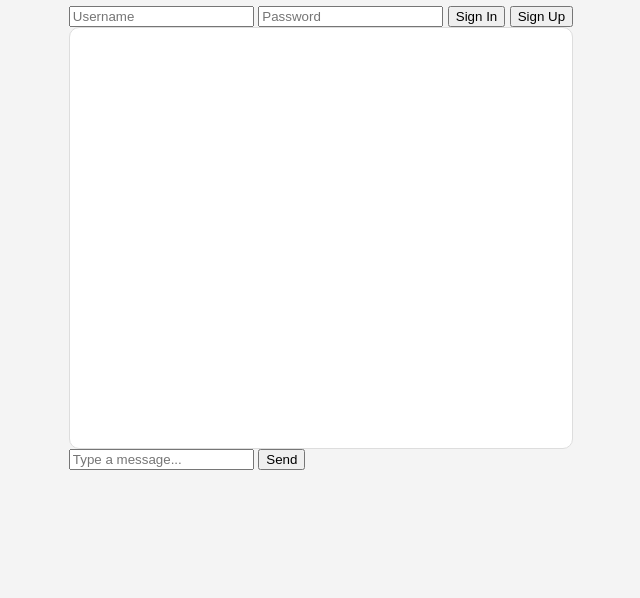
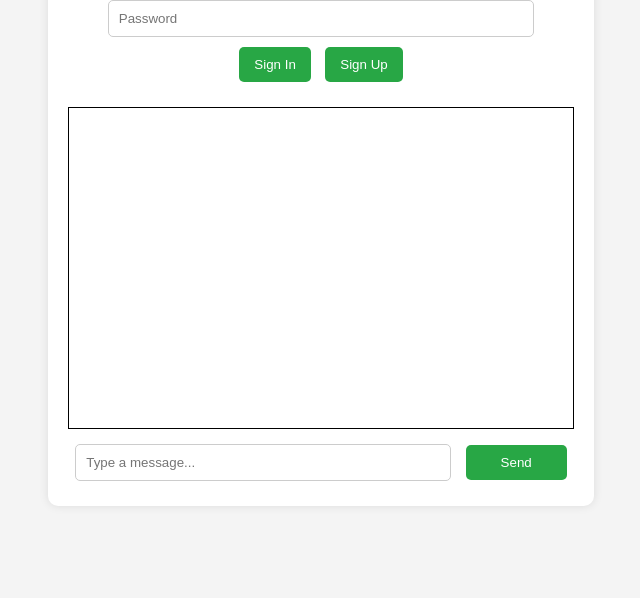
Before and after one commit to noahboah1014/web-chat-app, a plain HTML site: page index.html in a window 1280 px wide. Shown: the part 202-800 px from the top of the page, without its empty margins (319-959 px from the left). Drawn offline with Linux system fonts and the light colour scheme.

Commit message:
Update style.css

```diff
--- a/style.css
+++ b/style.css
@@ -1,85 +1,65 @@
 body {
     font-family: Arial, sans-serif;
     background-color: #f4f4f4;
-    display: flex;
-    justify-content: center;
-    align-items: center;
-    height: 100vh;
-    margin: 0;
+    text-align: center;
 }
 
-.chat-container {
-    width: 90%;
-    max-width: 500px;
+.container {
+    width: 40%;
+    margin: auto;
     background: white;
     padding: 20px;
-    border-radius: 15px;
-    box-shadow: 0 4px 8px rgba(0, 0, 0, 0.2);
-    display: flex;
-    flex-direction: column;
+    border-radius: 10px;
+    box-shadow: 0px 0px 10px rgba(0, 0, 0, 0.1);
+    margin-top: 50px;
 }
 
-.chat-title {
-    text-align: center;
-    font-size: 24px;
-    font-weight: bold;
-    margin-bottom: 10px;
+h1 {
+    color: #333;
 }
 
-#chat-box {
-    flex: 1;
-    height: 400px;
-    overflow-y: auto;
-    border: 1px solid #ddd;
-    padding: 10px;
-    background: #fff;
-    border-radius: 10px;
+#auth-container {
+    margin-bottom: 20px;
 }
 
-.message {
-    margin: 10px 0;
+input {
     padding: 10px;
-    border-radius: 20px;
-    max-width: 80%;
-    word-wrap: break-word;
-}
-
-.username {
-    font-size: 12px;
-    color: #555;
-    margin-bottom: 2px;
-}
-
-.sent {
-    background-color: #4a90e2;
-    color: white;
-    align-self: flex-end;
-}
-
-.received {
-    background-color: #ddd;
-    color: black;
-    align-self: flex-start;
-}
-
-.input-container {
-    display: flex;
-    margin-top: 10px;
-}
-
-#message-input {
-    flex: 1;
-    padding: 10px;
+    margin: 5px;
+    width: 80%;
     border: 1px solid #ccc;
     border-radius: 5px;
 }
 
-#send-button {
-    background-color: #4a90e2;
+button {
+    padding: 10px 15px;
+    border: none;
+    background: #28a745;
     color: white;
-    border: none;
-    padding: 10px;
-    margin-left: 5px;
     border-radius: 5px;
     cursor: pointer;
+    margin: 5px;
 }
+
+button:hover {
+    background: #218838;
+}
+
+.chat-box {
+    border: 1px solid black;
+    padding: 10px;
+    height: 300px;
+    overflow-y: auto;
+    text-align: left;
+}
+
+.message-input {
+    margin-top: 10px;
+}
+
+.message-input input {
+    width: 70%;
+}
+
+.message-input button {
+    width: 20%;
+}
```
